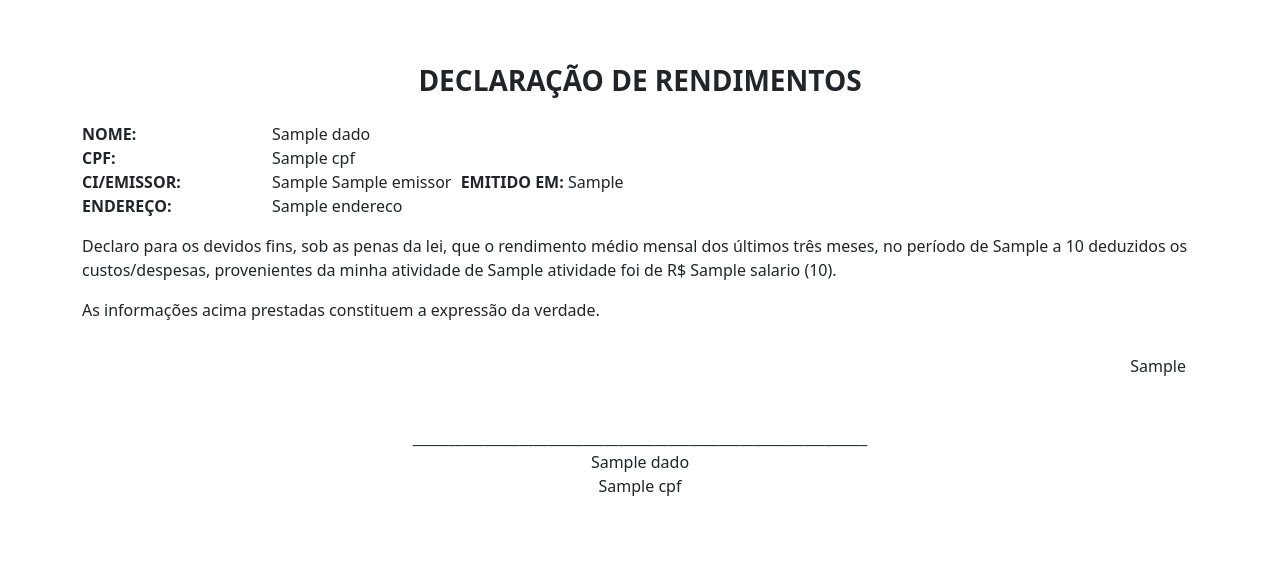
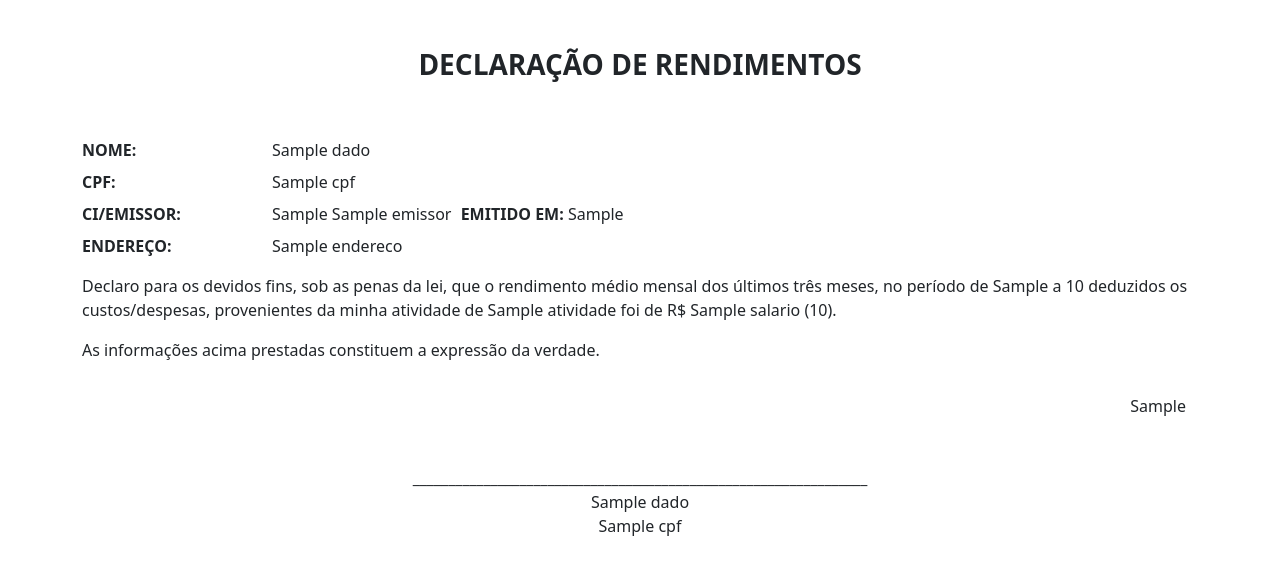
Before and after one commit to rcaliman/appformularios, a Flask app: template templates/imprimir_declaracao_de_renda.html in a window 1280 px wide. Shown: the top 575 px of the page. Run offline with Flask 2, Linux system fonts and the light colour scheme; the template is opened without the code that fills it: most values are stand-ins (such as "Sample title", 1, 10 or a date in 2020).

Commit message:
placeholder

```diff
--- a/templates/imprimir_declaracao_de_renda.html
+++ b/templates/imprimir_declaracao_de_renda.html
@@ -3,11 +3,11 @@
 {% block conteudo %}
 <div class='container mt-5'>
             <div class='row'>
-                <div class='col-12 text-center mt-3'>
+                <div class='col-12 text-center'>
                     <h3><b>DECLARAÇÃO DE RENDIMENTOS</b></h3>
                 </div>
             </div>
-            <div class='row mt-3'>
+            <div class='row mt-5'>
                 <div class='col-2'>
                     <b>NOME:</b>
                 </div>
@@ -15,7 +15,7 @@
                     {{ dados['nome'] }}
                 </div>
             </div>
-            <div class='row'>
+            <div class='row mt-2'>
                 <div class='col-2'>
                     <b>CPF:</b>
                 </div>
@@ -23,7 +23,7 @@
                     {{ cpf }}
                 </div>
             </div>
-            <div class='row'>
+            <div class='row mt-2'>
                 <div class='col-2'>
                     <b>CI/EMISSOR:</b>
                 </div>
@@ -32,7 +32,7 @@
                     <b style='margin-left: 5px'>EMITIDO EM:</b> {{ ci_emissao }}
                 </div>
             </div>
-            <div class='row'>
+            <div class='row mt-2'>
                 <div class=col-2>
                     <b>ENDEREÇO:</b>
                 </div>
```
